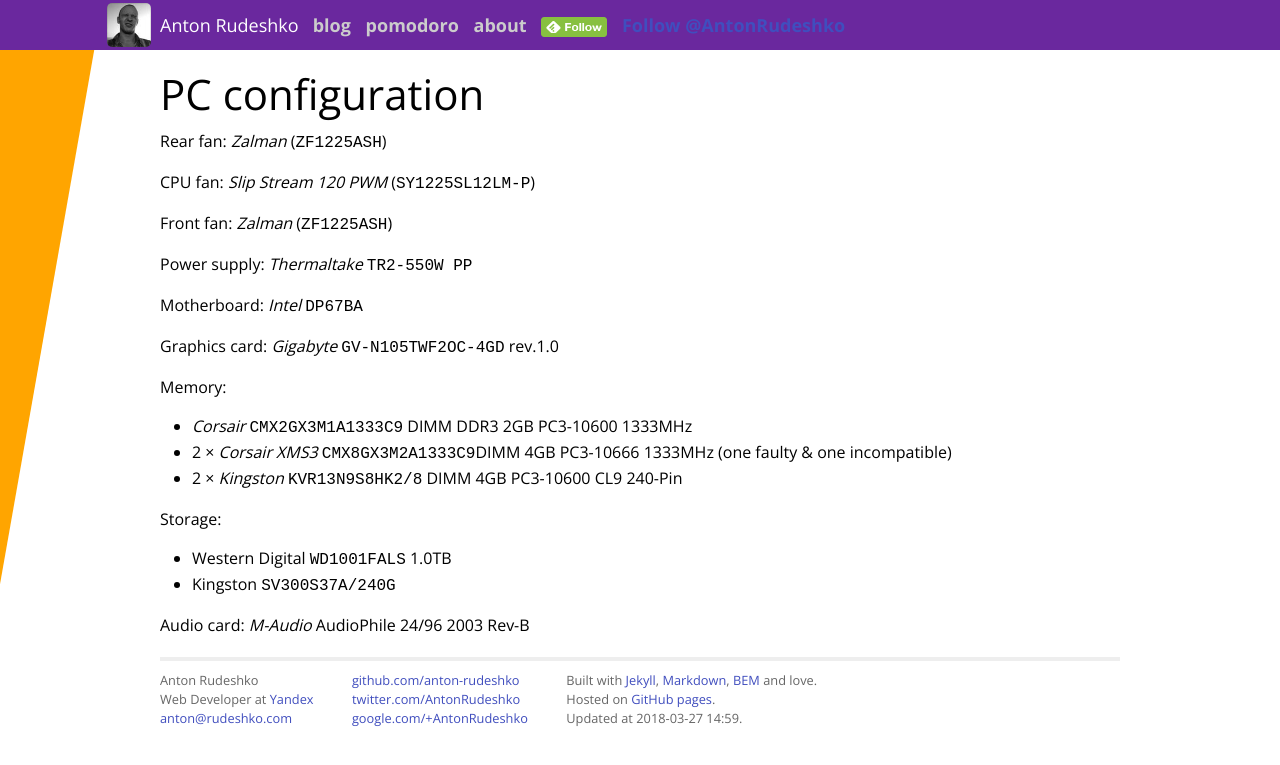
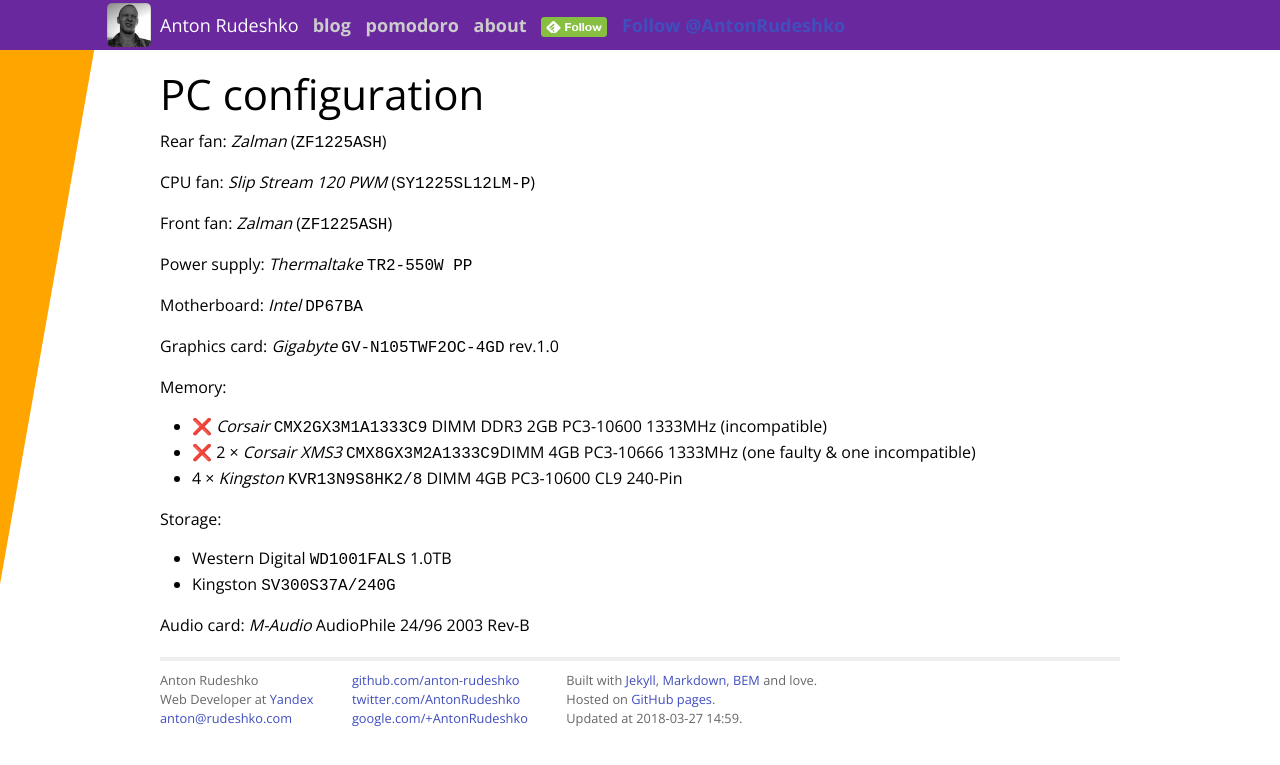
Before and after one commit to anton-rudeshko/anton-rudeshko.github.io, a Jekyll site: the page built from pc-config.md, in a window 1280 px wide. Shown: the top 765 px of the page. Built offline with Jekyll 4.4.1, drawn with Linux system fonts in a browser that asks for light colours; emoji names are drawn with the system emoji font; our own code applies the rules of GitHub Pages for plain Markdown files; comment, search, counter and statistics services are not loaded.

Commit message:
Update pc-config.md

```diff
--- a/pc-config.md
+++ b/pc-config.md
@@ -14,9 +14,9 @@ Graphics card: _Gigabyte_ `GV-N105TWF2OC-4GD` rev.1.0
 
 Memory:
 
-* _Corsair_ `CMX2GX3M1A1333C9` DIMM DDR3 2GB PC3-10600 1333MHz
-* 2 × _Corsair XMS3_ `CMX8GX3M2A1333C9`DIMM 4GB PC3-10666 1333MHz (one faulty & one incompatible)
-* 2 × _Kingston_ `KVR13N9S8HK2/8` DIMM 4GB PC3-10600 CL9 240-Pin
+* :x: _Corsair_ `CMX2GX3M1A1333C9` DIMM DDR3 2GB PC3-10600 1333MHz (incompatible)
+* :x: 2 × _Corsair XMS3_ `CMX8GX3M2A1333C9`DIMM 4GB PC3-10666 1333MHz (one faulty & one incompatible)
+* 4 × _Kingston_ `KVR13N9S8HK2/8` DIMM 4GB PC3-10600 CL9 240-Pin
 
 Storage:
 
```
